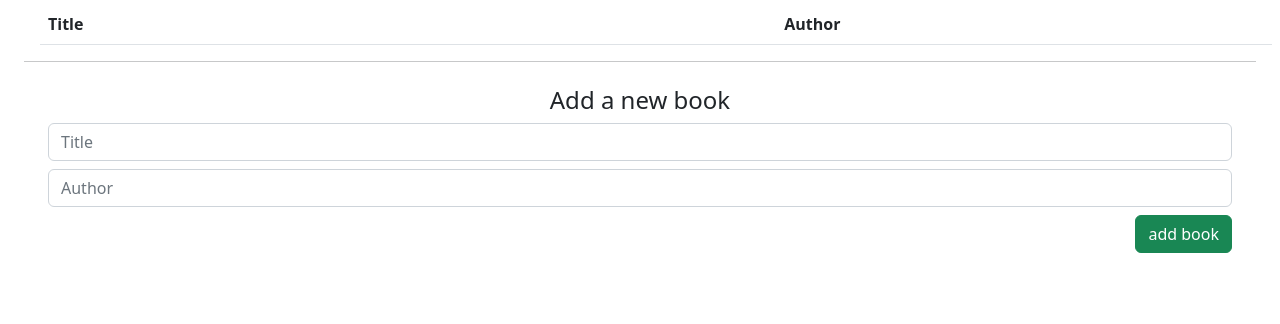
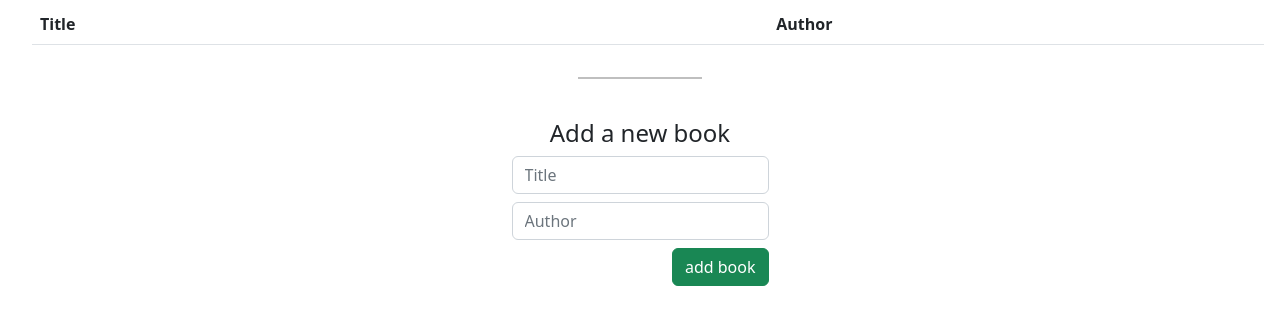
Before and after one commit to bernabasy/Awesome-books, a website: page index.html in a window 1280 px wide. Shown: the part 66-390 px from the top of the page. Drawn offline with nearby package versions, Linux system fonts and the light colour scheme.

Commit message:
Use flex to style the page

```diff
--- a/style.css
+++ b/style.css
@@ -1,5 +1,16 @@
 * {
   box-sizing: border-box;
+}
+
+body {
+  display: flex;
+  flex-direction: column;
+  align-items: center;
+}
+
+hr {
+  border: 1px solid #000;
+  width: 10%;
 }
 
 #book-list tr:nth-child(odd) {
```
